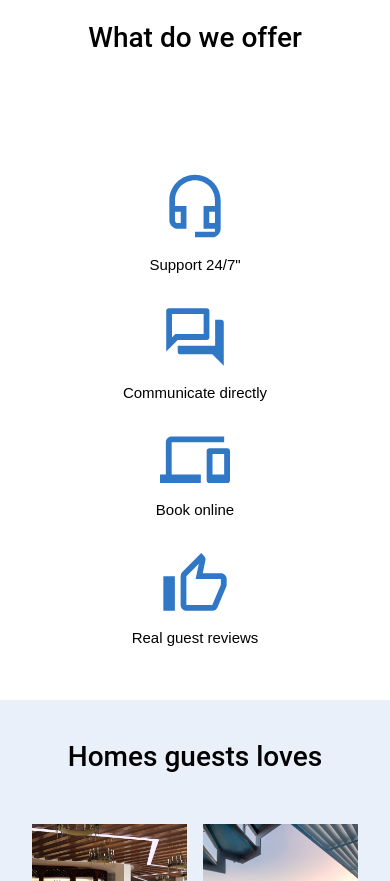
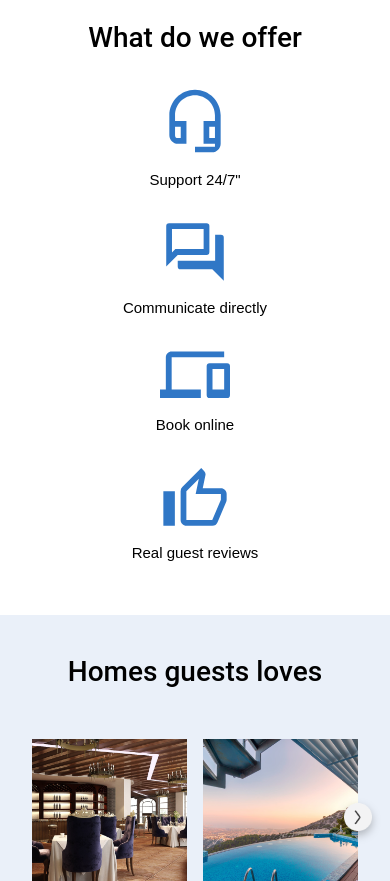
Before and after one commit to antongavrus/if-html, a website: page index.html in a window 390 px wide. Shown: the part 597-1478 px from the top of the page. Drawn offline with Linux system fonts and the light colour scheme; files whose address does not match are found by name.

Commit message:
lesson-11

```diff
--- a/styles/styles.css
+++ b/styles/styles.css
@@ -895,6 +895,10 @@
         margin-bottom: 0;
     }
 
+    .advantages__row {
+        margin-top: 0;
+    }
+
     /*HOMES*/
 
     .homes__title {
```
